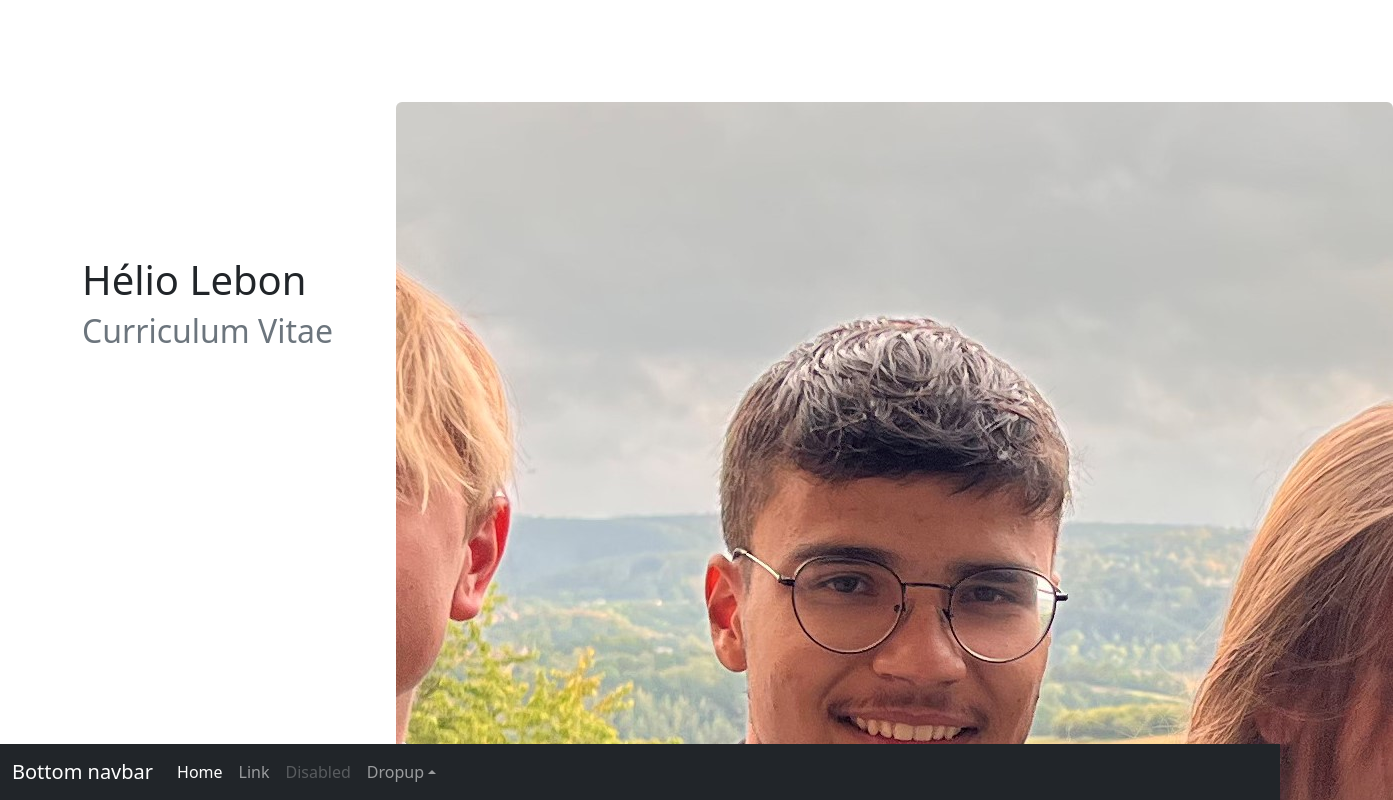
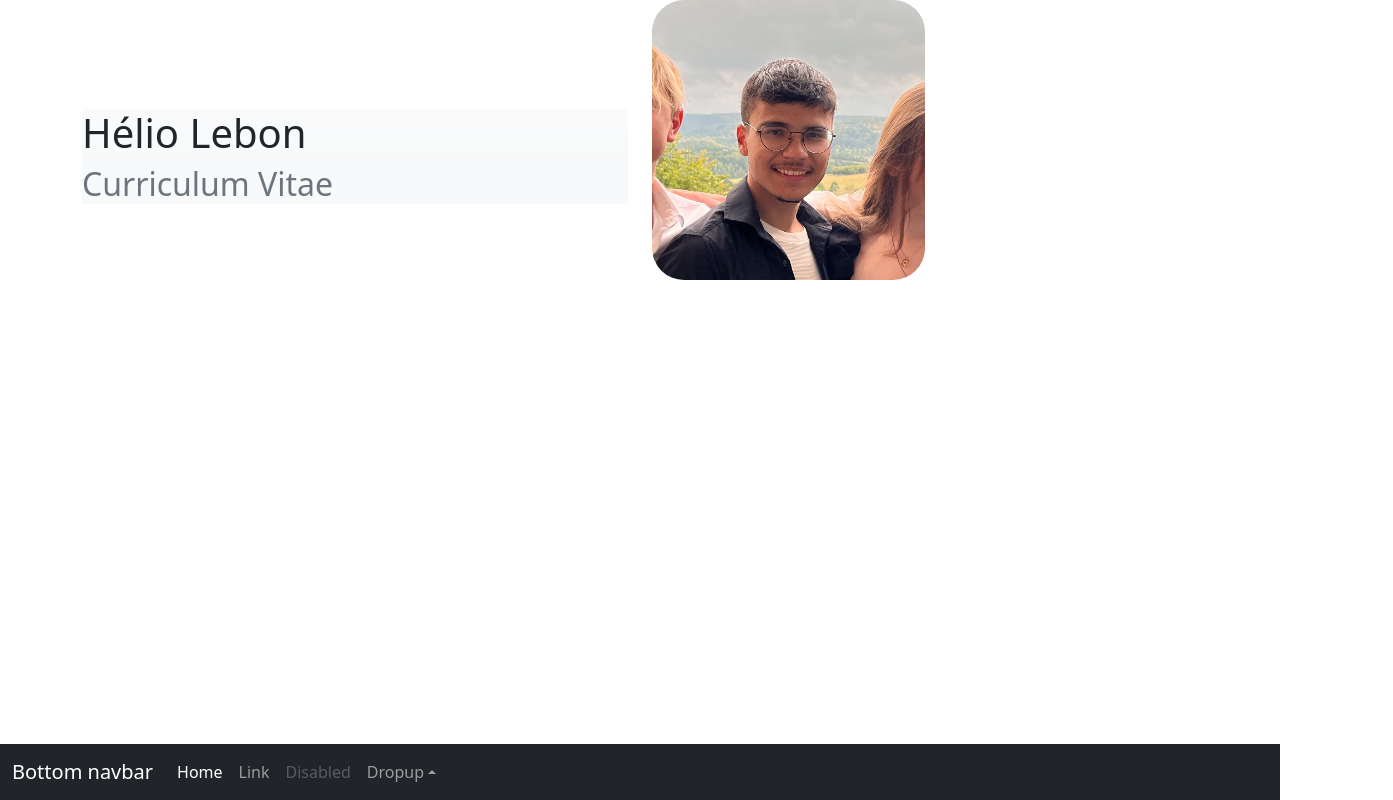
Before and after one commit to Helioooooo/html, a plain HTML site: page index.html in a window 1280 px wide. Shown: the top 800 px of the page, 1393 px wide, since content can reach past the window. Drawn offline with nearby package versions, Linux system fonts and the light colour scheme.

Commit message:
vite fait

```diff
--- a/index.html
+++ b/index.html
@@ -10,12 +10,18 @@
     <link href="https://cdn.jsdelivr.net/npm/bootstrap@5.2.2/dist/css/bootstrap.min.css" rel="stylesheet" integrity="sha384-Zenh87qX5JnK2Jl0vWa8Ck2rdkQ2Bzep5IDxbcnCeuOxjzrPF/et3URy9Bv1WTRi" crossorigin="anonymous">
 </head>
 <body>
-  <div class="container bg-gradient" id="title">
-    <h1>Hélio Lebon</h1>
-    <h2 class="text-muted">Curriculum Vitae</h2>
-  </div>
-  <div  class="container rounded-2" id="headpic">
-    <img src="/images/tête.jpg" class=" rounded-2" alt="photo de Hélio Lebon de face">
+  <div class="container">
+    <div class="row">
+      <div class="col-sm">
+        <div class="bg-gradient bg-light " id="title">
+          <h1>Hélio Lebon</h1>
+          <h2 class="text-muted">Curriculum Vitae</h2>
+        </div>
+      </div>
+      <div class="col-sm">
+          <img src="/images/tête.jpg" class=" rounded-5 w-50" alt="photo de Hélio Lebon de face">
+      </div>
+    </div>
   </div>
 
   <nav class="navbar fixed-bottom navbar-expand-sm navbar-dark bg-dark">
--- a/style.css
+++ b/style.css
@@ -1,9 +1,3 @@
 #title {
     margin-top: 20%;
 }
-
-#headpic{
-    width: 40%;
-    height: 20%;
-    margin-top: -20%;
-}
```
